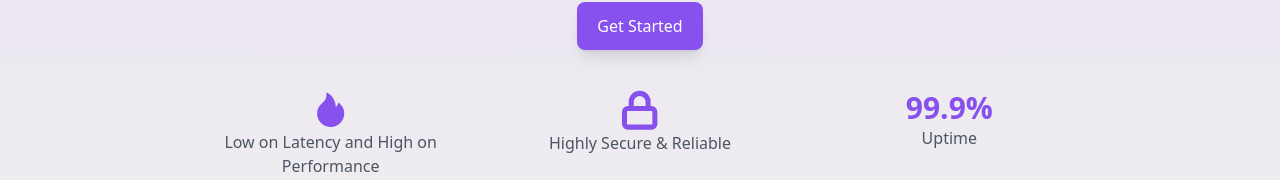
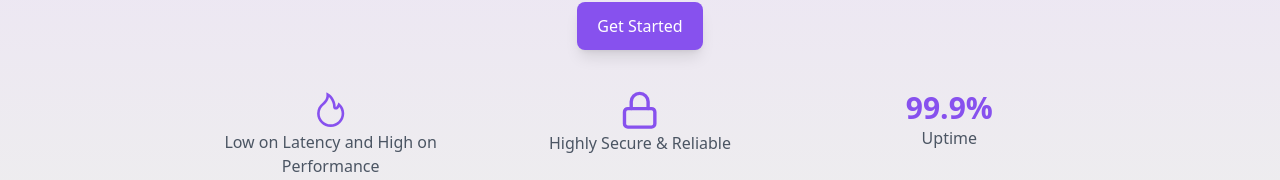
Before and after one commit to yash-parekh715/teamboard-frontend, a React (Vite) app: page / in a window 1280 px wide. Shown: the part 406-586 px from the top of the page. Built offline with nearby package versions, Linux system fonts and the light colour scheme; no server answers.

Commit message:
final touches

```diff
--- a/src/components/Hero.tsx
+++ b/src/components/Hero.tsx
@@ -4,7 +4,8 @@ import Icons from "../components/UI/Icons";
 import { useUser } from "../contexts/UserContext";
 import { useNavigate } from "react-router-dom";
 import { useEffect, useState } from "react";
-import { AiFillFire } from "react-icons/ai";
+// import { AiFillFire } from "react-icons/ai";
+import { AiOutlineFire } from "react-icons/ai";
 import { LockIconSVG } from "../components/UI/Icons";
 
 interface HeroProps {
@@ -167,7 +168,7 @@ const Hero: React.FC<HeroProps> = ({ onGetStartedClick }) => {
           >
             <div className="text-center">
               <h3 className="text-2xl sm:text-3xl font-bold text-purple-600">
-                <AiFillFire className="w-full flex items-center h-[39.5px] font-black" />
+                <AiOutlineFire className="w-full flex items-center h-[39.5px] font-black" />
               </h3>
               <p className="text-sm sm:text-base text-gray-600">
                 Low on Latency and High on Performance
@@ -183,7 +184,7 @@ const Hero: React.FC<HeroProps> = ({ onGetStartedClick }) => {
               </p>
             </div>
             <div className="text-center hidden md:block">
-              <h3 className="text-2xl sm:text-3xl font-bold text-purple-600">
+              <h3 className="text-2xl sm:text-3xl font-semibold text-purple-600">
                 99.9%
               </h3>
               <p className="text-sm sm:text-base text-gray-600">Uptime</p>
--- a/src/components/UI/Icons.tsx
+++ b/src/components/UI/Icons.tsx
@@ -146,11 +146,11 @@ export const LockIconSVG = ({ className }: IconProps) => (
   <svg
     xmlns="http://www.w3.org/2000/svg"
     width="28"
-    height="28"
+    height="30"
     viewBox="0 0 24 24"
     fill="none"
     stroke="currentColor"
-    stroke-width="3"
+    strokeWidth="2"
     stroke-linecap="round"
     stroke-linejoin="round"
     className={className}
```
